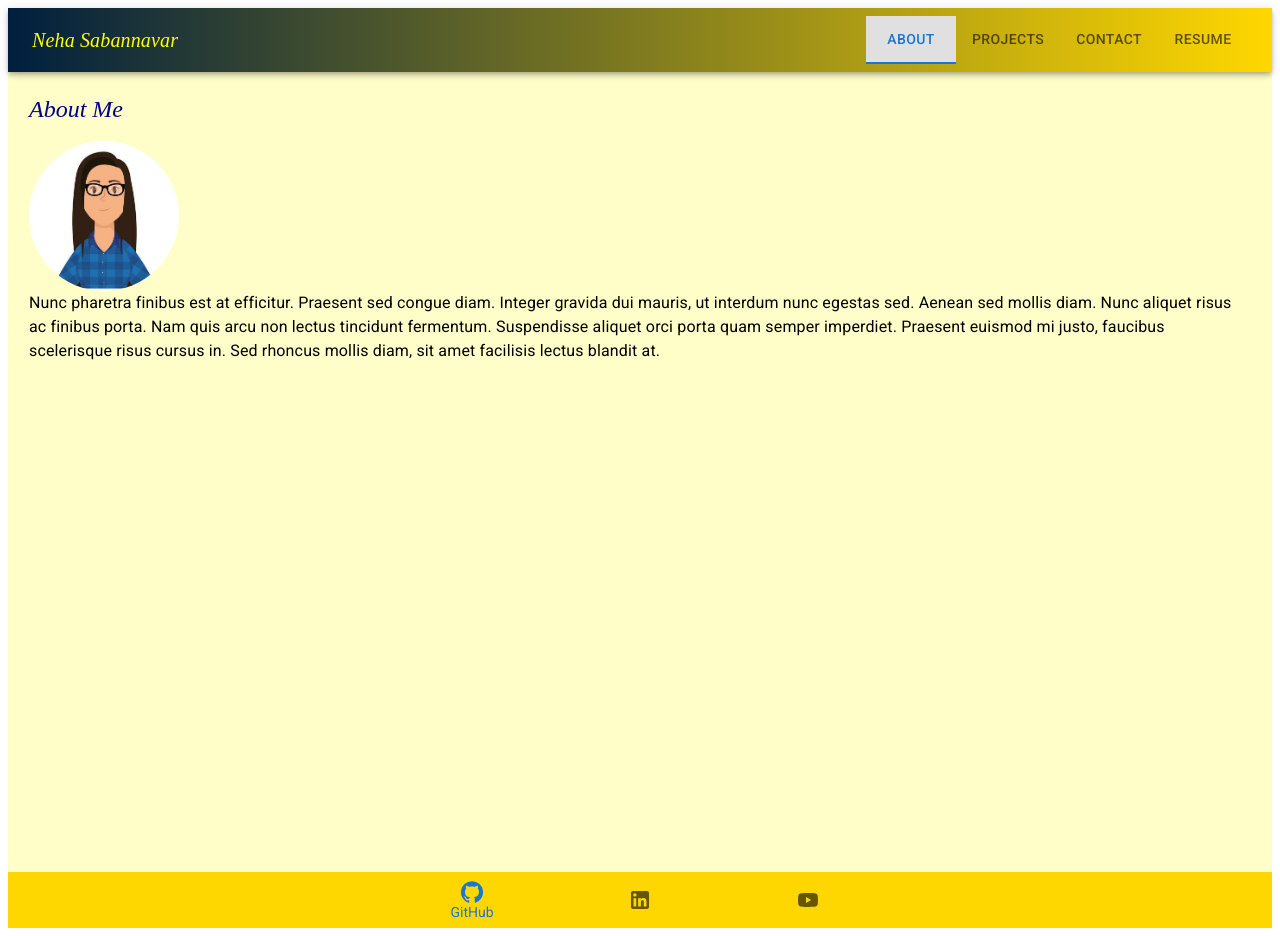
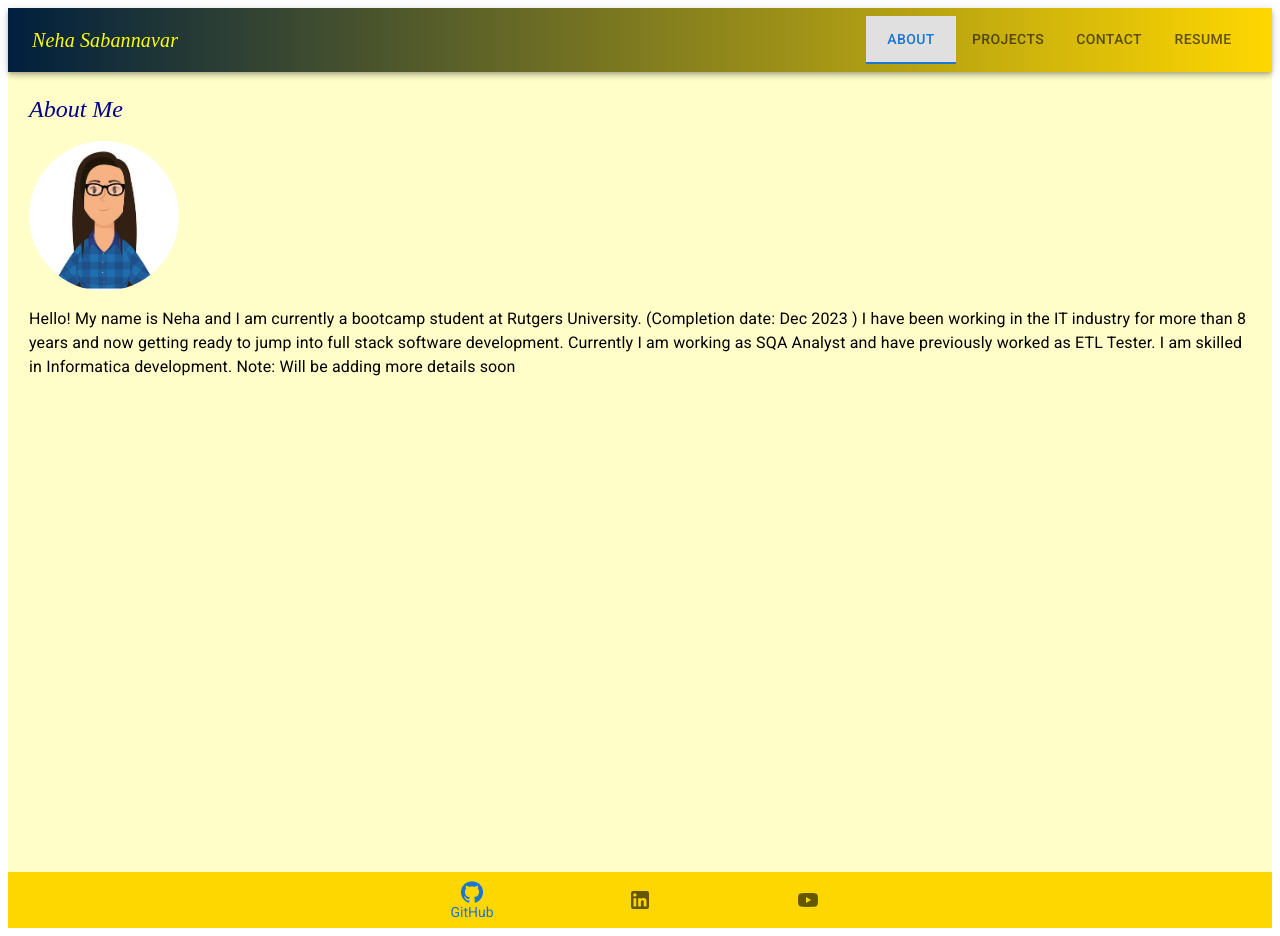
Before and after one commit to Nehaps29/portfolio, a React (Vite) app in the folder portfolio/: page /About in a window 1280 px wide. Built offline with nearby package versions, Linux system fonts and the light colour scheme.

Commit message:
added details in About page

```diff
--- a/portfolio/src/components/NavTabs.jsx
+++ b/portfolio/src/components/NavTabs.jsx
@@ -28,10 +28,10 @@ function NavTabs() {
             value={currentPage}
             sx={{
               '.custom-tab.active': {
-                backgroundColor: '#e0e0e0', /* Active tab background color */
+                backgroundColor: '#e0e0e0',
               },
               '.custom-tab.hover:hover': {
-                backgroundColor: '#f5f5f5', /* Hovered tab background color */
+                backgroundColor: '#f5f5f5',
               }
             }}
           >
--- a/portfolio/src/pages/About.jsx
+++ b/portfolio/src/pages/About.jsx
@@ -20,14 +20,11 @@ export default function About() {
       <Typography variant="h5" style={{ fontFamily: 'cursive', marginBottom: '16px', color: 'darkblue', fontStyle: 'italic' }}>
           About Me
         </Typography>
-      <Avatar alt="My Avatar" src='./src/assets/avatar.JPG' sx={{ width: 150, height: 150 }} />
+      <Avatar alt="My Avatar" src='./src/assets/avatar.JPG' sx={{ width: 150, height: 150, marginBottom: '16px' }} />
       <Typography>
-        Nunc pharetra finibus est at efficitur. Praesent sed congue diam.
-        Integer gravida dui mauris, ut interdum nunc egestas sed. Aenean sed
-        mollis diam. Nunc aliquet risus ac finibus porta. Nam quis arcu non
-        lectus tincidunt fermentum. Suspendisse aliquet orci porta quam semper
-        imperdiet. Praesent euismod mi justo, faucibus scelerisque risus cursus
-        in. Sed rhoncus mollis diam, sit amet facilisis lectus blandit at.
+      Hello! My name is Neha and I am currently a bootcamp student at Rutgers University. (Completion date: Dec 2023 )
+      I have been working in the IT industry for more than 8 years and now getting ready to jump into full stack software development. Currently I am working as SQA Analyst and have previously worked as ETL Tester. I am skilled in Informatica development.
+      Note: Will be adding more details soon
       </Typography>
     </div>
     </Layout>
```
